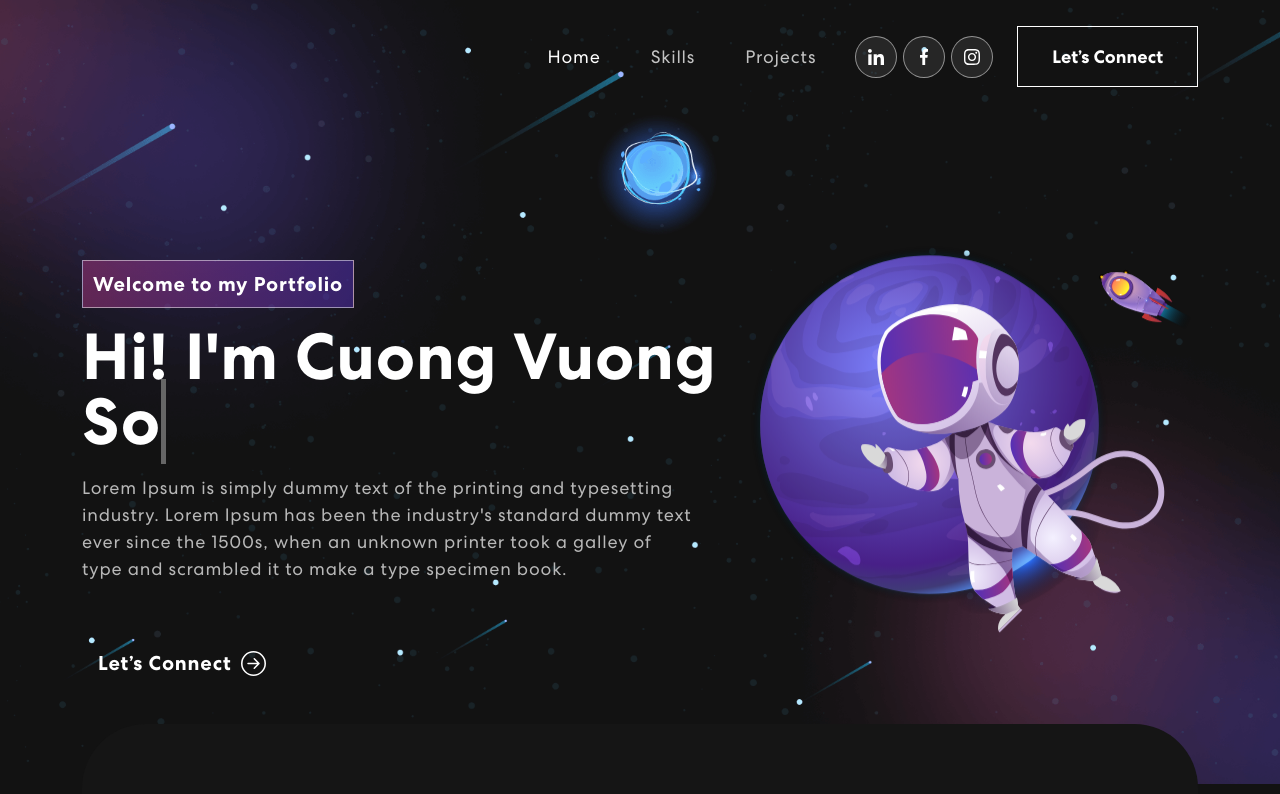
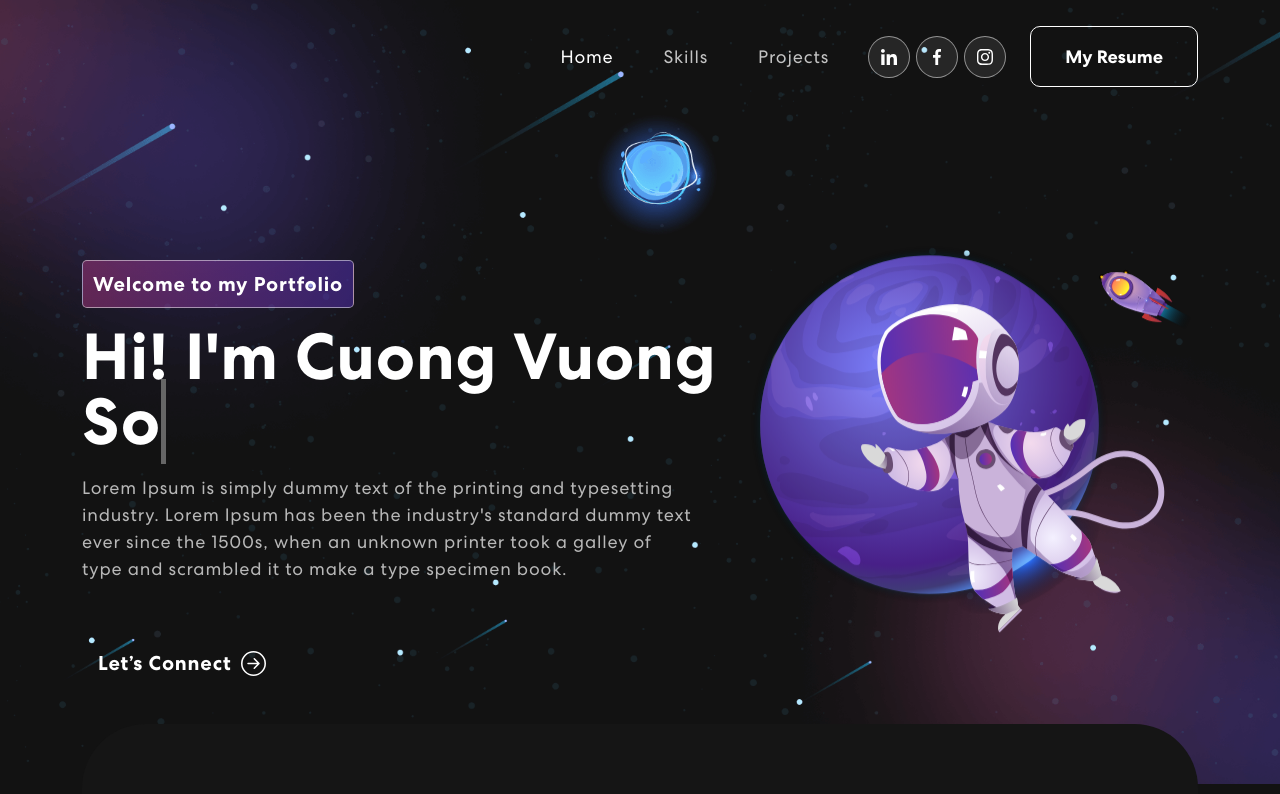
Before and after one commit to CuongPaul/portfolio, a React (Create React App) app in the folder frontend/: page / in a window 1280 px wide. Shown: the top 794 px of the page. Built offline with nearby package versions, Linux system fonts and the light colour scheme.

Commit message:
Allow download resume

```diff
--- a/frontend/src/App.css
+++ b/frontend/src/App.css
@@ -172,6 +172,7 @@ span.navbar-text {
   position: relative;
   background-color: transparent;
   transition: 0.3s ease-in-out;
+  border-radius: 10px;
 }
 .navbar-text button span {
   z-index: 1;
@@ -186,6 +187,7 @@ span.navbar-text {
   top: 0;
   z-index: -1;
   transition: 0.3s ease-in-out;
+  border-radius: 10px;
 }
 .navbar-text button:hover {
   color: #121212;
@@ -264,6 +266,7 @@ nav.navbar .navbar-toggler[aria-expanded="true"] .navbar-toggler-icon {
   font-size: 20px;
   margin-bottom: 16px;
   display: inline-block;
+  border-radius: 5px;
 }
 .banner h1 {
   font-size: 65px;
@@ -535,6 +538,7 @@ nav.navbar .navbar-toggler[aria-expanded="true"] .navbar-toggler-icon {
   border-radius: 0;
   position: relative;
   transition: 0.3s ease-in-out;
+  border-radius: 10px;
 }
 .contact form button span {
   z-index: 1;
@@ -553,6 +557,7 @@ nav.navbar .navbar-toggler[aria-expanded="true"] .navbar-toggler-icon {
   left: 0;
   z-index: 0;
   transition: 0.3s ease-in-out;
+  border-radius: 10px;
 }
 .contact form button:hover::before {
   width: 100%;
--- a/frontend/src/components/NavBar.js
+++ b/frontend/src/components/NavBar.js
@@ -7,6 +7,7 @@ import { BrowserRouter as Router } from "react-router-dom";
 import navIcon1 from "../assets/img/nav-icon1.svg";
 import navIcon2 from "../assets/img/nav-icon2.svg";
 import navIcon3 from "../assets/img/nav-icon3.svg";
+import MyResume from "../assets/pdf/Full-Stack_Developer-Vuong_Ta_Cuong.pdf";
 
 export const NavBar = () => {
   const [scrolled, setScrolled] = useState(false);
@@ -84,9 +85,14 @@ export const NavBar = () => {
                   <img src={navIcon3} alt="" />
                 </a>
               </div>
-              <HashLink to="#connect">
+              <HashLink
+                to={MyResume}
+                target="_blank"
+                rel="noreferrer"
+                download="Full-Stack_Developer-Vuong_Ta_Cuong"
+              >
                 <button className="vvd">
-                  <span>Let’s Connect</span>
+                  <span>My Resume</span>
                 </button>
               </HashLink>
             </span>
```
Also changed, not shown: 1 other file (tests, documents, lock files or other folders).
